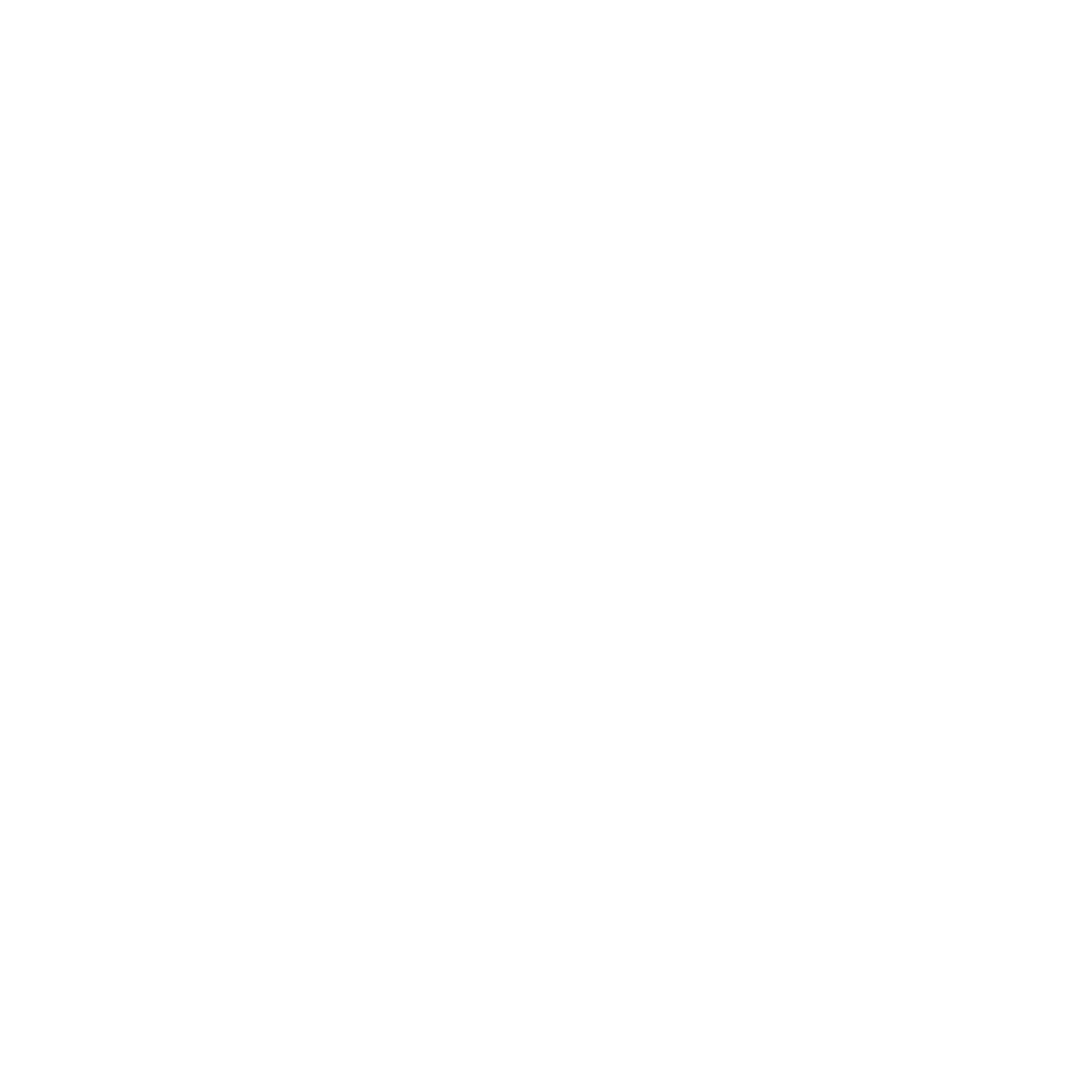
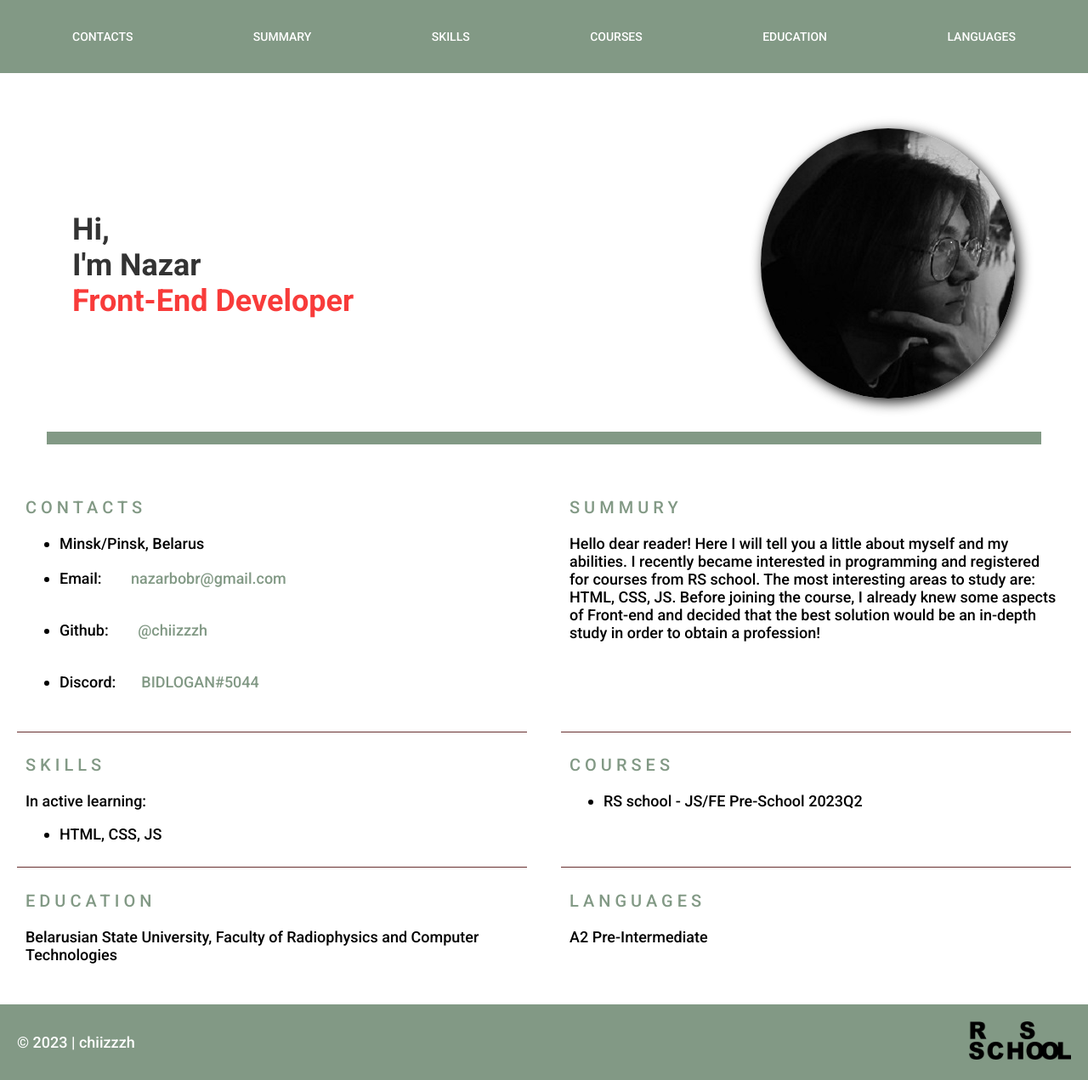
Before and after one commit to chiizzzh/rsschool-cv, a plain HTML site: page index.html in a window 1280 px wide. Shown: the whole page at 85% size. Before the commit the page ends 800 px from the top, so only its background shows below. Drawn offline with Linux system fonts and the light colour scheme.

Commit message:
docs: create index.html and style.css

```diff
--- a/css/style.css
+++ b/css/style.css
@@ -0,0 +1,253 @@
+* {
+  margin: 0;
+  padding: 0;
+  -webkit-box-sizing: border-box;
+  -moz-box-sizing: border-box;
+  box-sizing: border-box;
+}
+
+body {
+  position: relative;
+  background-color: #fff;
+  font-family: "Roboto", sans-serif;
+  font-size: 18px;
+}
+
+.container {
+  max-width: 1200px;
+  margin: 0 auto;
+  padding: 15px;
+  text-align: center;
+  display: grid;
+  grid-template-columns: repeat(auto-fit, minmax(300px, 1fr));
+  grid-gap: 20px;
+}
+
+header {
+  position: relative;
+  overflow: hidden;
+  width: 100%;
+  height: 100%;
+}
+
+.header_head {
+  position: relative;
+  background-color: #829985;
+  justify-content: center;
+  align-items: center;
+}
+
+.head_inner {
+  display: -webkit-flex;
+  display: -moz-flex;
+  display: -ms-flex;
+  display: -o-flex;
+  display: flex;
+  display: inline-block;
+  justify-content: space-between;
+  -ms-align-item: center;
+  align-items: center;
+}
+
+.head_inner nav ul {
+  margin: 0;
+  padding: 0;
+  display: -webkit-flex;
+  display: -moz-flex;
+  display: -ms-flex;
+  display: -o-flex;
+  display: flex;
+  justify-content: space-between;
+  -ms-align-item: center;
+  align-items: center;
+}
+
+.head_inner nav ul li {
+  list-style-type: none;
+}
+
+.head_inner nav ul li a {
+  font-size: 14px;
+  color: #fff;
+  display: inline-block;
+  padding: 20px 30px;
+  text-decoration: none;
+  text-transform: uppercase;
+
+}
+
+.header_body {
+  position: relative;
+  width: 100%;
+  height: 100%;
+}
+
+.header_body_inner {
+  display: -webkit-flex;
+  display: -moz-flex;
+  display: -ms-flex;
+  display: -o-flex;
+  display: flex;
+  justify-content: space-between;
+  -ms-align-item: center;
+  align-items: center;
+  width: 100%;
+  padding: 50px 30px 35px;
+  border-bottom: 15px solid #829985;
+}
+
+.header_body_inner .left {
+  text-align: left;
+}
+
+.header_body_inner .right {
+  margin-left: 20px;
+}
+
+.header_body_inner .right img {
+  max-width: 100%;
+  height: auto;
+  border-radius: 50%;
+  box-shadow: 4px 4px 15px rgba(0, 0, 0, 0.9);
+}
+
+.header_body_inner .left .title {
+  color: #333;
+  -webkit-transition: all 0.5s ease;
+  -o-transition: all 5s ease;
+  transition: all 0.5s ease;
+}
+
+.header_body_inner .left .title span {
+  color: #f83b3a;
+}
+
+.header_body_inner .left.title h1 {
+  font-size: 24px;
+  line-height: 1.5;
+}
+
+.main {
+  margin-bottom: auto;
+  display: flex;
+  flex-wrap: wrap;
+  justify-content: space-between;
+  padding: 20px;
+}
+
+.section {
+  width: calc(50% - 20px);
+  padding: 10px;
+  padding-bottom: 10px;
+  border-bottom: 1px solid #672f2f;
+}
+
+.section-title {
+  margin-bottom: 20px;
+  font-size: 20px;
+  font-weight: 400;
+  text-transform: uppercase;
+  letter-spacing: 5px;
+  color: #829985;
+}
+
+.section-list {
+  margin: 0;
+  padding: 0;
+  list-style: none;
+  display: block;
+  list-style-type: disc;
+  margin-block-start: 1em;
+  margin-block-end: 1em;
+  margin-inline-start: 0px;
+  margin-inline-end: 0px;
+  padding-inline-start: 40px;
+}
+
+.section-list li a {
+  font-size: 18px;
+  display: inline-block;
+  padding: 20px 30px;
+  text-decoration: none;
+  color: #829985;
+}
+
+h2 {
+  display: block;
+  font-size: 1.5em;
+  margin-block-start: 0.83em;
+  margin-block-end: 0.83em;
+  margin-inline-start: 0px;
+  margin-inline-end: 0px;
+  font-weight: bold;
+}
+
+p {
+  display: block;
+  margin-block-start: 1em;
+  margin-block-end: 1em;
+  margin-inline-start: 0px;
+  margin-inline-end: 0px;
+}
+
+#education {
+  border-bottom: 0;
+}
+
+#languages {
+  border-bottom: 0;
+}
+
+.footer {
+  background-color: #829985;
+  padding: 20px;
+}
+
+.footer-container {
+  display: flex;
+  justify-content: space-between;
+  align-items: center;
+  margin: 0 auto;
+  color: #fff;
+}
+
+.footer-container img {
+  height: 45px;
+  width: 120px;
+}
+
+.github {
+  color: #fff;
+  text-decoration: none;
+  line-height: 45px;
+}
+
+@media screen and (max-width: 768px) {
+  .header_body_inner {
+    flex-direction: column;
+  }
+  .left, .right {
+    width: 100%;
+    text-align: center;
+    margin-bottom: 20px;
+  }
+  .right img {
+    max-width: 200px;
+    height: auto;
+  }
+}
+
+@media screen and (max-width: 480px) {
+  .header_body_inner {
+    flex-direction: column;
+  }
+  .left, .right {
+    width: 100%;
+    text-align: center;
+    margin-bottom: 20px;
+  }
+  .right img {
+    max-width: 150px;
+    height: auto;
+  }
+}
--- a/index.html
+++ b/index.html
@@ -1,10 +1,123 @@
 <!DOCTYPE html>
 <html lang="en">
-<head>
-    <meta charset="UTF-8">
-    <meta name="viewport" content="width=device-width, initial-scale=1.0">
-    <title>Document</title>
-</head>
-<body>
-</body>
+  <head>
+    <meta charset="UTF-8" />
+    <meta name="viewport" content="width=device-width, initial-scale=1.0" />
+    <title>cv</title>
+    <link rel="stylesheet" href="css/style.css" />
+    <link rel="icon" href="assets/favicon.ico" />
+    <link rel="preconnect" href="https://fonts.gstatic.com" />
+    <link href="https://fonts.googleapis.com/css2?family=Roboto:wght@100;300;500;700&display=swap"rel="stylesheet" />
+  </head>
+  <body>
+    <header class="header">
+      <div class="header_head">
+        <div class="container">
+          <div class="head_inner">
+            <nav class="nav">
+              <ul class="nav-list">
+                <li class="nav-item">
+                  <a href="#contacts" class="nav-link">Contacts</a>
+                </li>
+                <li class="nav-item">
+                  <a href="#summary" class="nav-link">Summary</a>
+                </li>
+                <li class="nav-item">
+                  <a href="#skills" class="nav-link">Skills</a>
+                </li>
+                <li class="nav-item">
+                  <a href="#courses" class="nav-link">Courses</a>
+                </li>
+                <li class="nav-item">
+                  <a href="#education" class="nav-link">Education</a>
+                </li>
+                <li class="nav-item">
+                  <a href="#languages" class="nav-link">Languages</a>
+                </li>
+              </ul>
+            </nav>
+          </div>
+        </div>
+      </div>
+      <div class="header_body">
+        <div class="container">
+          <div class="header_body_inner">
+            <div class="left">
+              <div class="title">
+                <h1>
+                  Hi, <br />I'm Nazar<br /><span>Front-End Developer</span>
+                </h1>
+              </div>
+            </div>
+            <div class="right">
+              <img src="img/my_face.jpg" alt="img" />
+            </div>
+          </div>
+        </div>
+      </div>
+    </header>
+
+    <main class="main">
+        <section class="section" id="contacts">
+          <h2 class="section-title">Contacts</h2>
+          <ul class="section-list">
+            <li>Minsk/Pinsk, Belarus</li>
+            <li>Email: <a href="https://nazarbobr@gmail.com">nazarbobr@gmail.com</a></li>
+            <li>Github: <a href="https://github.com/chiizzzh">@chiizzzh</a></li>
+            <li>Discord:<a href="https://discord.com/invite/zUr7wWYPXE">BIDLOGAN#5044</a></li>
+          </ul>
+        </section>
+
+        <section class="section" id="summary">
+          <h2 class="section-title">Summury</h2>
+          <p>
+            Hello dear reader! Here I will tell you a little about myself and my
+            abilities. I recently became interested in programming and
+            registered for courses from RS school. The most interesting areas to
+            study are: HTML, CSS, JS. Before joining the course, I already knew
+            some aspects of Front-end and decided that the best solution would
+            be an in-depth study in order to obtain a profession!
+          </p>
+        </section>
+
+        <section class="section" id="skills">
+          <h2 class="section-title">Skills</h2>
+          <p>In active learning:</p>
+          <ul class="section-list">
+            <li>HTML, CSS, JS</li>
+          </ul>
+        </section>
+
+        <section class="section" id="courses">
+          <h2 class="section-title">Courses</h2>
+          <ul class="section-list">
+            <li>RS school - JS/FE Pre-School 2023Q2</li>
+          </ul>
+        </section>
+
+        <section class="section" id="education">
+          <h2 class="section-title">Education</h2>
+          <p>
+            Belarusian State University, Faculty of Radiophysics and Computer
+            Technologies
+          </p>
+        </section>
+
+        <section class="section" id="languages">
+          <h2 class="section-title">Languages</h2>
+          <p>A2 Pre-Intermediate</p>
+        </section>
+      </div>
+    </main>
+
+    <footer class="footer">
+      <div class="footer-container">
+        <div>
+          © 2023 |
+          <a href="https://github.com/chiizzzh" class="github nav-link">  chiizzzh</a>
+        </div>
+        <a href="https://wearecommunity.io/events/js-stage0-rs-2023q2"><img src="img/logo-rsschool3.png" alt="Logo"></a>
+      </div>
+    </footer>
+  </body>
 </html>
```
Also changed, not shown: img/logo-rsschool3.png (added), img/my_face.jpg (added), 2 other files.
